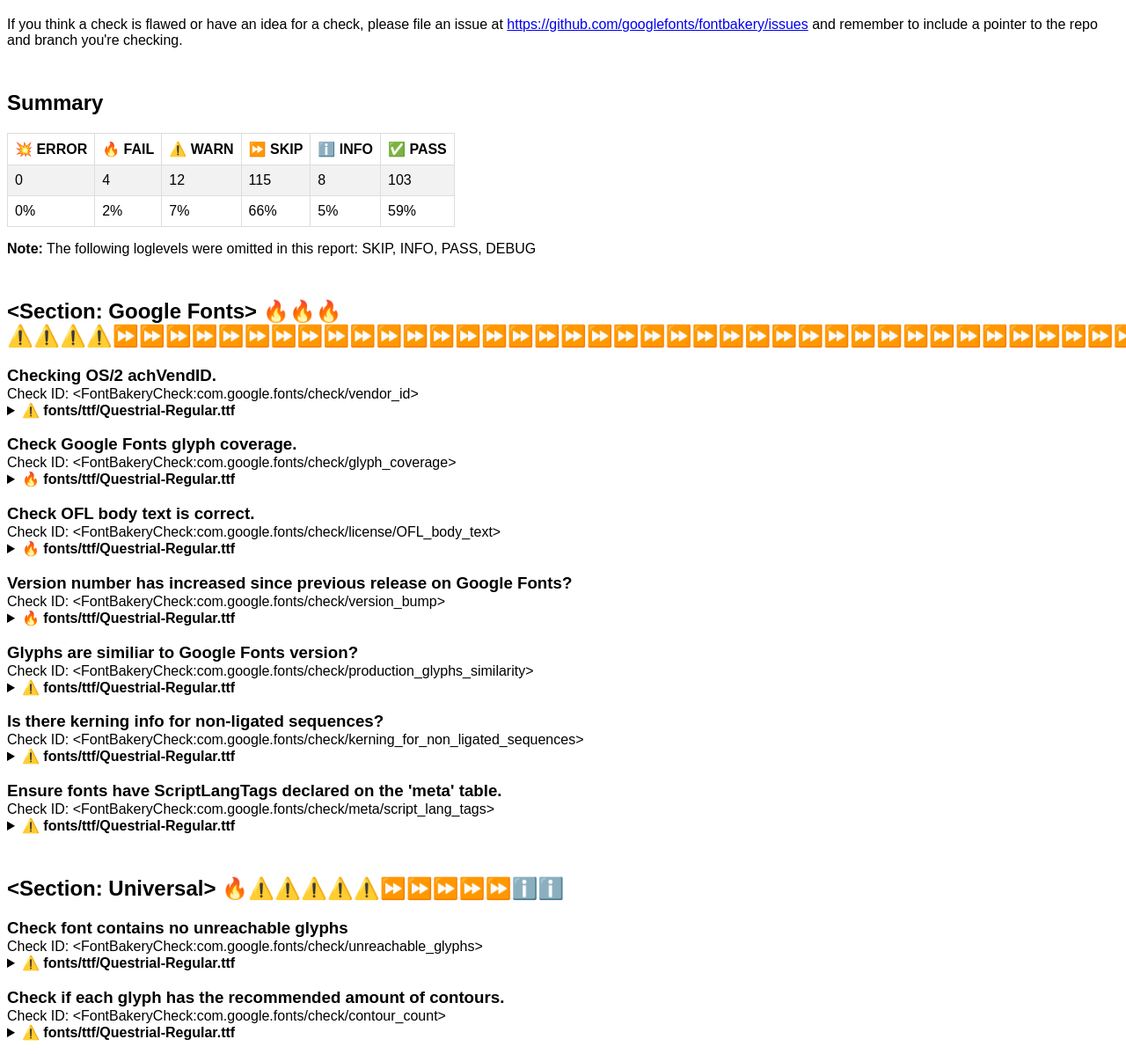
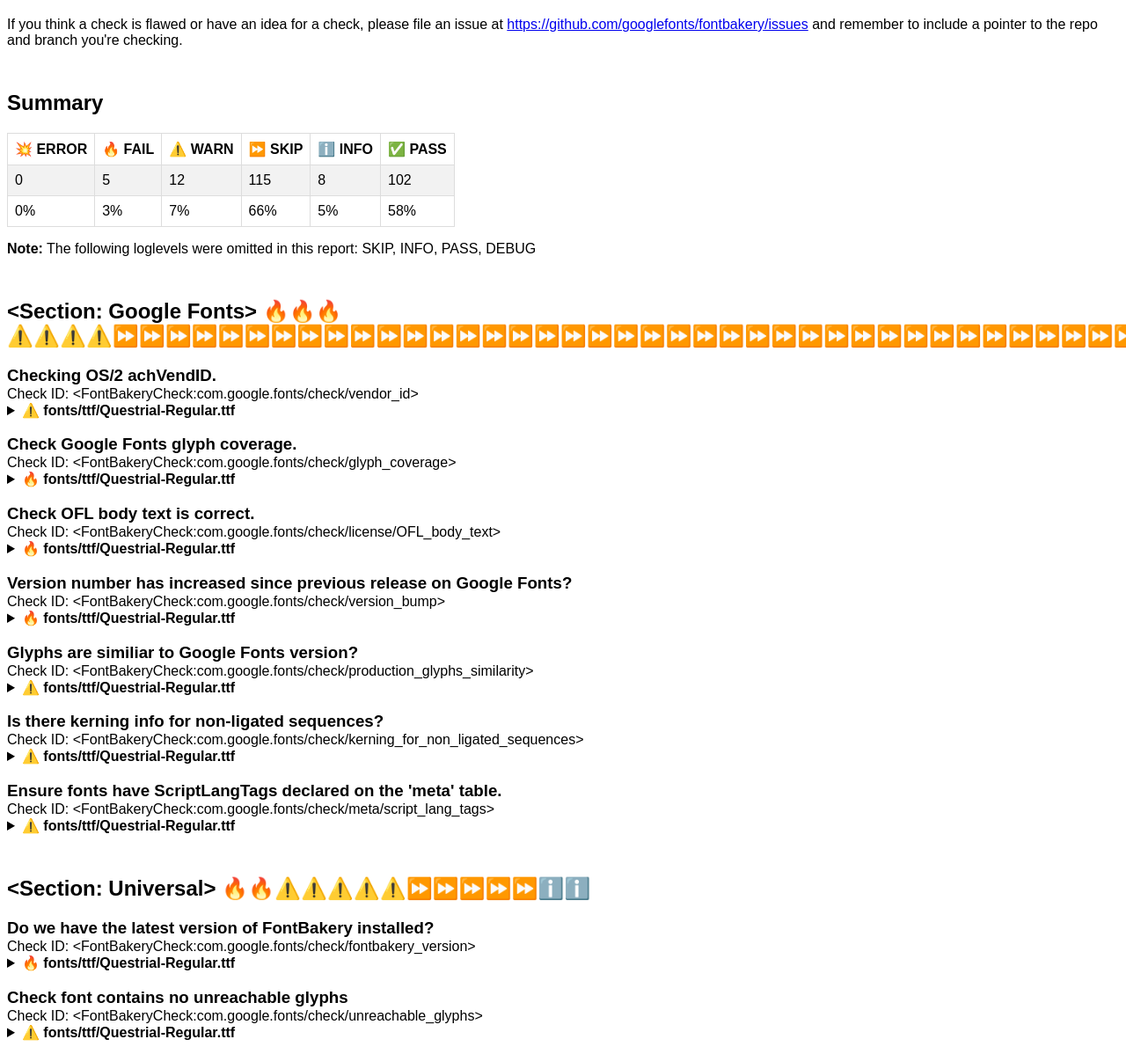
Before and after one commit to googlefonts/questrial, a plain HTML site: page fontbakery/fontbakery-report.html in a window 1280 px wide. Shown: the part 61-1259 px from the top of the page at 88% size. Drawn offline with Linux system fonts and the light colour scheme.

Commit message:
deploy: 3c1befe5bdc85569a2ba0d725a35532d62d2a019

```diff
--- a/fontbakery/fontbakery-report.html
+++ b/fontbakery/fontbakery-report.html
@@ -73,19 +73,19 @@
             </tr>
             <tr>
                 <td>0</td>
-                <td>4</td>
+                <td>5</td>
                 <td>12</td>
                 <td>115</td>
                 <td>8</td>
-                <td>103</td>
+                <td>102</td>
             </tr>
             <tr>
                 <td>0%</td>
-                <td>2%</td>
+                <td>3%</td>
                 <td>7%</td>
                 <td>66%</td>
                 <td>5%</td>
-                <td>59%</td>
+                <td>58%</td>
             </tr>
             </table>
 
@@ -191,7 +191,12 @@
 
 <details><summary>⚠️ <strong>fonts/ttf/Questrial-Regular.ttf</strong></summary><div><ul><li class='details_item'><span class='details_indicator'>⚠️ WARN</span><span class='details_text'><p>This font file does not have a 'meta' table. [code: lacks-meta-table]</p>
 </span></li></ul></div></details>
-<h2>&lt;Section: Universal&gt; 🔥⚠️⚠️⚠️⚠️⚠️⏩⏩⏩⏩⏩ℹ️ℹ️</h2>
+<h2>&lt;Section: Universal&gt; 🔥🔥⚠️⚠️⚠️⚠️⚠️⏩⏩⏩⏩⏩ℹ️ℹ️</h2>
+<h3>Do we have the latest version of FontBakery installed?</h3>
+<div>Check ID: &lt;FontBakeryCheck:com.google.fonts/check/fontbakery_version&gt;</div>
+
+<details><summary>🔥 <strong>fonts/ttf/Questrial-Regular.ttf</strong></summary><div><ul><li class='details_item'><span class='details_indicator'>🔥 FAIL</span><span class='details_text'><p>Current Font Bakery version is 0.8.11, while a newer 0.8.13 is already available. Please upgrade it with 'pip install -U fontbakery' [code: outdated-fontbakery]</p>
+</span></li></ul></div></details>
 <h3>Check font contains no unreachable glyphs</h3>
 <div>Check ID: &lt;FontBakeryCheck:com.google.fonts/check/unreachable_glyphs&gt;</div>
 
```
Also changed, not shown: badges/Universal.json (+1 -1 lines), badges/overall.json (+1 -1 lines), proof/Regular/diffbrowsers_text.html (+1 -1 lines), proof/Regular/Questrial-Regular.ttf, 1 other file.
